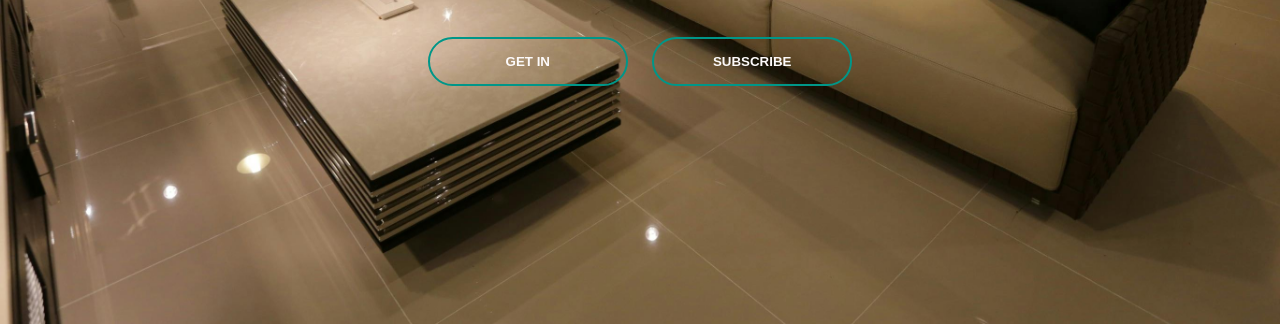
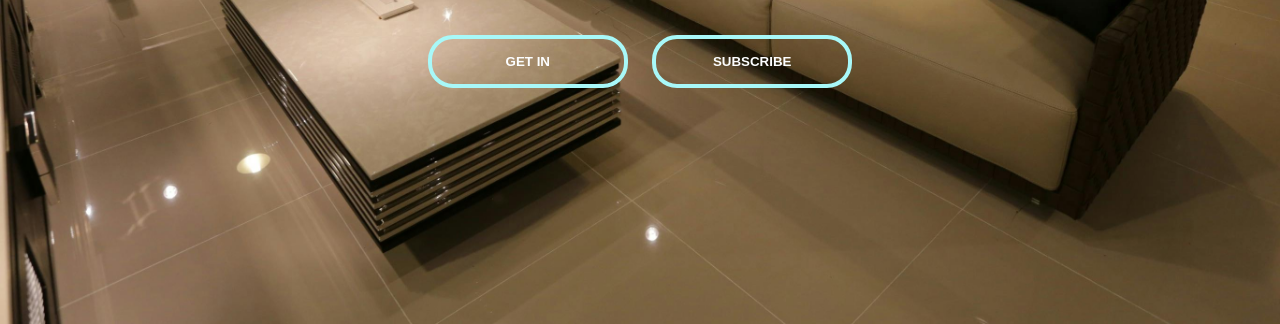
Before and after one commit to Jayathma12/Home-Deco-, a plain HTML site: page index.html in a window 1280 px wide. Shown: the part 476-800 px from the top of the page. Drawn offline with Linux system fonts and the light colour scheme.

Commit message:
styles updated

```diff
--- a/style.css
+++ b/style.css
@@ -71,15 +71,15 @@ button{
     margin: 20px 10px;
     border-radius: 25px;
     font-weight: bold;
-    border: 2px solid #009688;
+    border: 4px solid #a8f8f8;
     background: transparent;
-    color: #fdfafa;
+    color: #fdfeff;
     cursor: pointer;
     position: relative;
     overflow: hidden;
 }
 span{
-    background: #009688;
+    background: #9fdbdb;
     height: 100%;
     width: 0%;
     border-radius: 25px;
```
